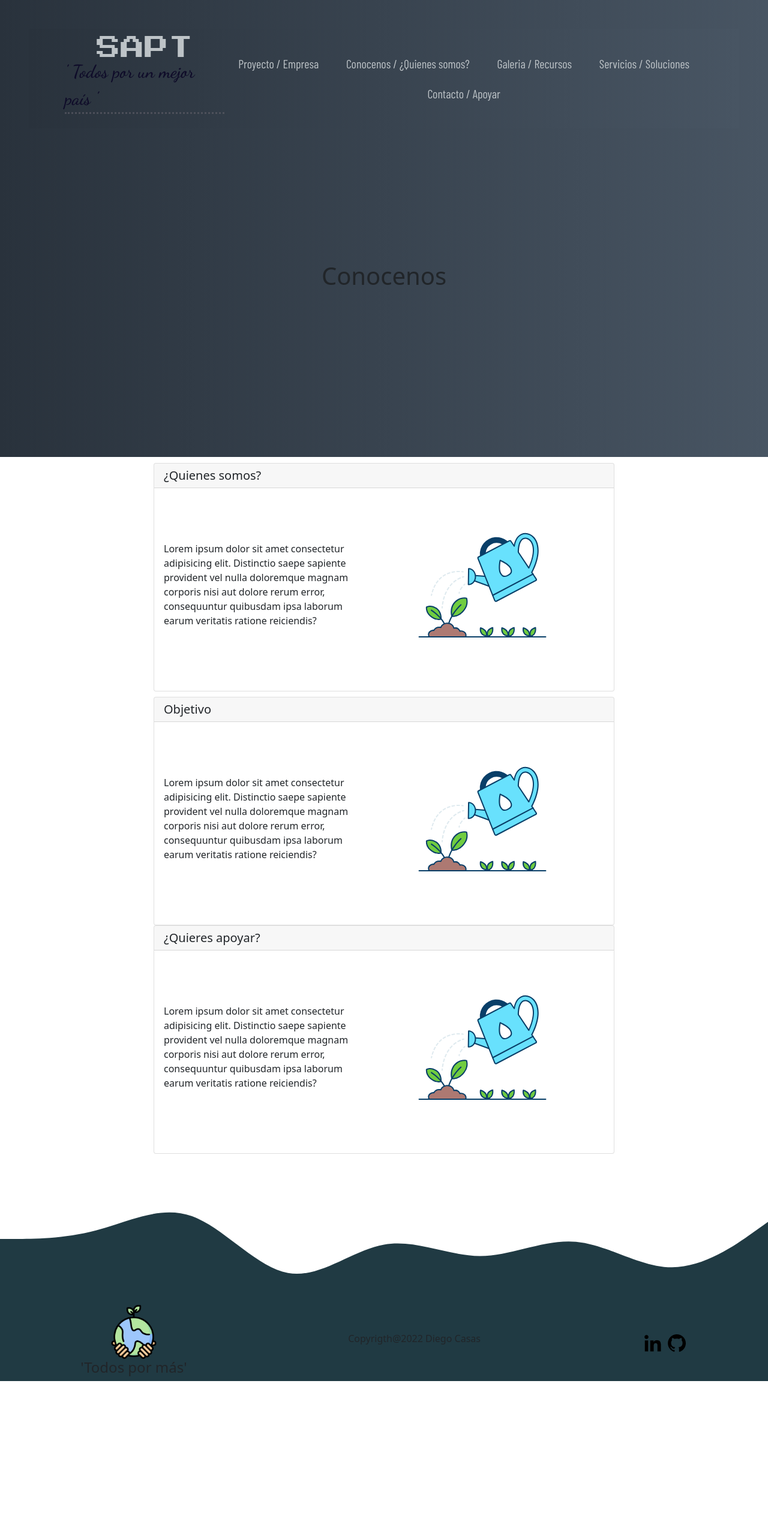
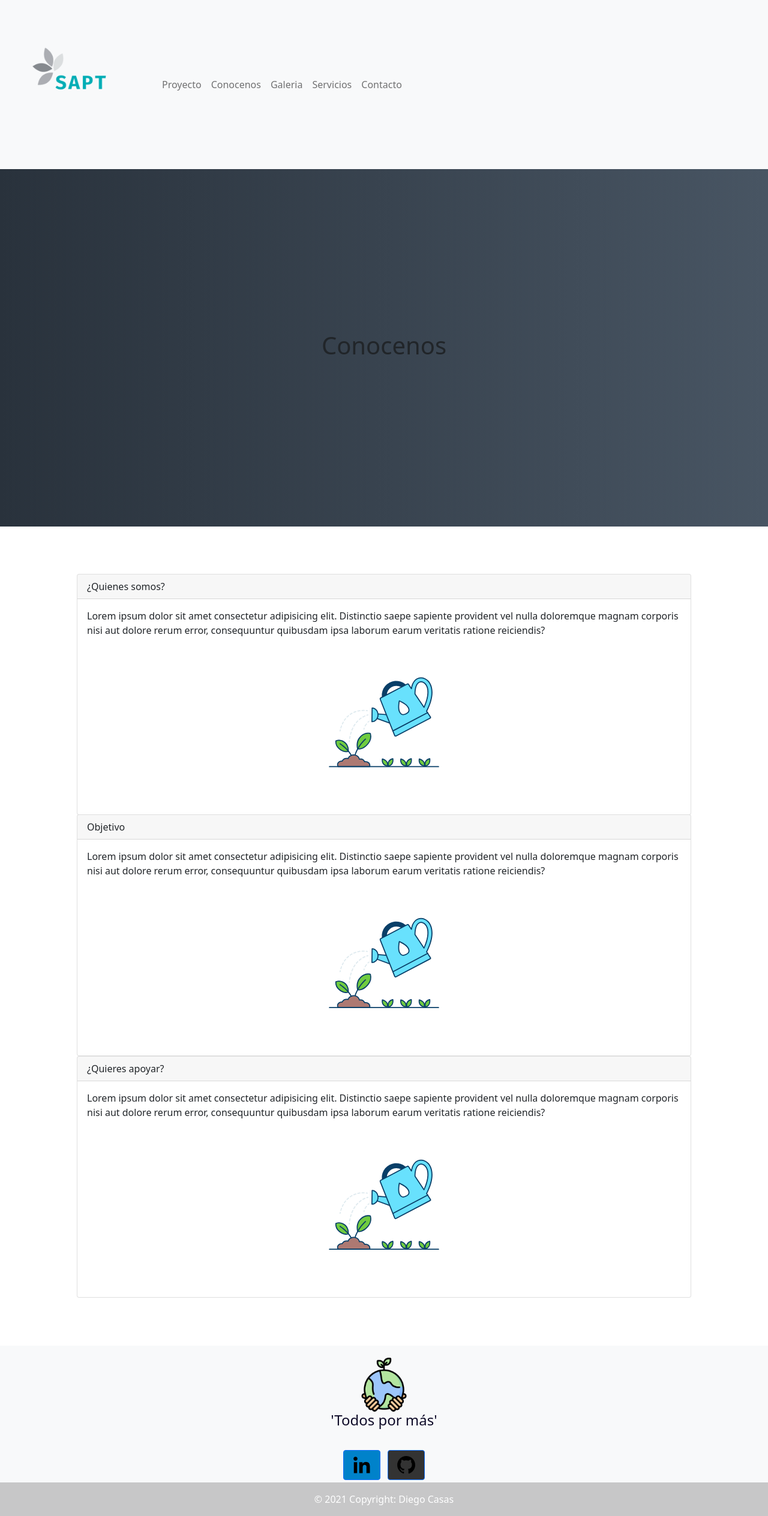
Before and after one commit to DACRIIR/Sapt, a plain HTML site: page pages/Conocenos.html in a window 1280 px wide. Shown: the whole page at 60% size. Before the commit the page ends 2303 px from the top, so only its background shows below. Drawn offline with nearby package versions, Linux system fonts and the light colour scheme; a web font is replaced by a local one.

Commit message:
Segunda entrega SAPT

```diff
--- a/pages/Conocenos.html
+++ b/pages/Conocenos.html
@@ -15,55 +15,41 @@
 </head>
 
 <body>
-  <header class="head">
+  <nav class="navbar navbar-expand-lg navbar-light bg-light">
+    <div class="container-fluid">
 
-    <nav class="navbar navbar-expand-lg navbar-light bg-light head">
-
-      <div class="container-fluid head__nav">
-        <div id="nav__logoSapt">
-          <a class="a" href="../index.html">
-            <h1>SAPT</h1>
-          </a>
-          <a class="a" href="../index.html">
-            <p>' Todos por un mejor país '</p>
-          </a>
-        </div>
-        <button class="navbar-toggler" type="button" data-bs-toggle="collapse" data-bs-target="#navbarScroll"
-          aria-controls="navbarScroll" aria-expanded="false" aria-label="Toggle navigation">
+      <figure class="nav__logoSapt">
+        <img src="../images/otras/logo_transparent.png" alt="img">
+      </figure>
+      <button class="navbar-toggler" type="button" data-bs-toggle="collapse" data-bs-target="#navbarSupportedContent"
+        aria-controls="navbarSupportedContent" aria-expanded="false" aria-label="Toggle navigation">
         <span class="navbar-toggler-icon"></span>
       </button>
-        <div class="collapse navbar-collapse" id="navbarScroll">
-          <ul class="navbar-nav me-auto my-2 my-lg-0 navbar-nav-scroll nav__urls" style="--bs-scroll-height: 100px;">
-            <a class="a" href="../index.html" class="nav__items">
-              <li>
-                Proyecto / Empresa
+      <div class="collapse navbar-collapse" id="navbarSupportedContent">
+        <ul class="navbar-nav me-auto mb-2 mb-lg-0">
+          <li class="nav-item">
+            <a class="nav-link hover:bg-gray" aria-current="page" href="../index.html">Proyecto</a>
           </li>
-            </a>
-            <a class="a" href="../pages/Conocenos.html" class="nav__items">
-              <li>
-                Conocenos / ¿Quienes somos?
+          <li class="nav-item">
+            <a class="nav-link hover:bg-gray" href="../pages/Conocenos.html">Conocenos</a>
           </li>
-            </a>
-            <a class="a" href="../pages/Galeria.html" class="nav__items">
-              <li>
-                Galeria / Recursos
+          <li class="nav-item">
+            <a class="nav-link hover:bg-gray" href="../pages/Galeria.html" tabindex="-1"
+              aria-disabled="true">Galeria</a>
           </li>
-            </a>
-            <a class="a" href="../pages/Servicios.html" class="nav__items">
-              <li>
-                Servicios / Soluciones
+          <li class="nav-item">
+            <a class="nav-link hover:bg-gray" href="../pages/Servicios.html" tabindex="-1"
+              aria-disabled="true">Servicios</a>
           </li>
-            </a>
-            <a class="a" href="../pages/Contacto.html" class="nav__items">
-              <li>
-                Contacto / Apoyar
+          <li class="nav-item">
+            <a class="nav-link hover:bg-gray" href="../pages/Contacto.html" tabindex="-1"
+              aria-disabled="true">Contacto</a>
           </li>
-            </a>
         </ul>
       </div>
     </div>
-
   </nav>
+  <header class="head">
     <section class="identificador">
       <article>
         <div>
@@ -74,66 +60,74 @@
   </header>
 
   <main id="main_2">
-    <div class="card">
-      <h5 class="card-header">¿Quienes somos?</h5>
-      <section class="reset_banner card-body" >
-        <div>
-          <p>Lorem ipsum dolor sit amet consectetur adipisicing elit. Distinctio saepe sapiente provident vel nulla
+    <div class="card ">
+      <div class="card-header">
+        ¿Quienes somos?
+      </div>
+      <div class=" card-body">
+        <p class="card-text">Lorem ipsum dolor sit amet consectetur adipisicing elit. Distinctio saepe sapiente provident vel nulla
           doloremque magnam corporis nisi aut dolore rerum error, consequuntur quibusdam ipsa laborum earum veritatis
           ratione reiciendis?</p>
       </div>
-        <img src="../images/otras/Watering Plant_Outline.svg" alt="" />
-      </section>
+      <figure class="text-center">
+        <img style="width: 350px; height: 350;" src="../images/otras/Watering Plant_Outline.svg" alt="" />
+      </figure>
     </div>
     <div class="card">
-      <h5 class="card-header">Objetivo</h5>
-      <section class="reset_banner card-body" >
-        <div>
-          <p>Lorem ipsum dolor sit amet consectetur adipisicing elit. Distinctio saepe sapiente provident vel nulla
+      <div class="card-header">
+        Objetivo
+      </div>
+      <div class=" card-body">
+        <p class="card-text">Lorem ipsum dolor sit amet consectetur adipisicing elit. Distinctio saepe sapiente provident vel nulla
           doloremque magnam corporis nisi aut dolore rerum error, consequuntur quibusdam ipsa laborum earum veritatis
           ratione reiciendis?</p>
       </div>
-        <img src="../images/otras/Watering Plant_Outline.svg" alt="" />
-      </section>
+      <figure class="text-center">
+        <img style="width: 350px; height: 350;" src="../images/otras/Watering Plant_Outline.svg" alt="" />
+      </figure>
     </div>
     <div class="card">
-      <h5 class="card-header">¿Quieres apoyar?</h5>
-      <section class="reset_banner card-body" >
-        <div>
-          <p>Lorem ipsum dolor sit amet consectetur adipisicing elit. Distinctio saepe sapiente provident vel nulla
+      <div class="card-header">
+        ¿Quieres apoyar?
+      </div>
+      <div class=" card-body">
+        <p class="card-text">Lorem ipsum dolor sit amet consectetur adipisicing elit. Distinctio saepe sapiente provident vel nulla
           doloremque magnam corporis nisi aut dolore rerum error, consequuntur quibusdam ipsa laborum earum veritatis
           ratione reiciendis?</p>
       </div>
-        <img src="../images/otras/Watering Plant_Outline.svg" alt="" />
-      </section>
+      <figure class="text-center">
+        <img style="width: 350px; height: 350;" src="../images/otras/Watering Plant_Outline.svg" alt="" />
+      </figure>
     </div>
   </main>
 
-  <footer>
-    <div class="footer_separador">
-      <img src="../images/otras/wave.svg" alt="" />
-    </div>
-    <div class="footer">
-      <!-- contenedor -->
-      <div class="redes">
-        <!-- icon secundario -->
+  <!-- Pie de página -->
+  <footer class="bg-light text-center text-white">
 
     <div id="footer_info">
       <img src="../images/icons/icon_apoyo.png" alt="" />
       <h4>'Todos por más'</h4>
     </div>
-        <!-- informacion de derechos -->
-        <span>
-          <p>Copyrigth@2022 Diego Casas</p>
-        </span>
+    <!-- Grid container -->
+    <div class="container p-4 pb-0">
+      <!-- Section: Social media -->
 
-        <!-- imagenes de redes -->
-        <div>
-          <img src="../images/icons/linkedin-logo-36.png" />
-          <img src="../images/icons/github-logo-36.png" />
+      <!-- Linkedin -->
+      <a class="btn btn-primary btn-floating m-1" style="background-color: #0082ca;" href="#!" role="button"> <img
+          src="../images/icons/linkedin-logo-36.png" /></i></a>
+      <!-- Github -->
+      <a class="btn btn-primary btn-floating m-1" style="background-color: #333333;" href="#!" role="button"><img
+          src="../images/icons/github-logo-36.png" /></i></a>
+      </section>
+      <!-- Section: Social media -->
     </div>
+    <!-- Grid container -->
+
+    <!-- Copyright -->
+    <div class="text-center p-3" style="background-color: rgba(0, 0, 0, 0.2);">
+      © 2021 Copyright: Diego Casas
     </div>
-    </div>
+    <!-- Copyright -->
   </footer>
 </body>
 
--- a/styles/index.css
+++ b/styles/index.css
@@ -33,11 +33,9 @@
 
 /* nav__logoSapt o logo del navbar */
 
-.head__nav #nav__logoSapt{
-    display: flex;
-    flex-direction: column;
-    justify-content: center;
-    align-items: center;
+.nav__logoSapt img{
+    height: 250px;
+    width: 250px;
 }
 
 /* h1 o encabezado del sitio */
@@ -197,16 +195,15 @@
 
 /* informacion del footer  */
 
-#footer_info{
-    display: flex;
-    flex-direction:column;
-    justify-content: space-around;
-    align-items: center;
+#footer_info h4{
+    color: #0f0c29;
 }
+
 
 /* imagen del footer */
 
 #footer_info img{
+    margin-top: 20px;
     height:90px;
     width: 90px;
 }
@@ -214,7 +211,7 @@
 /* Page Conocenos */
 
 #main_2{
-    margin: 0 20%;
+    margin: 5rem 10%;
     display: grid;
     grid-template-columns: 100%;
     grid-template-rows: 400px;
```
Also changed, not shown: index.html (+47 -52 lines), images/otras/logo_transparent.png (added). Lines whose indentation alone changed are shown as unchanged.
